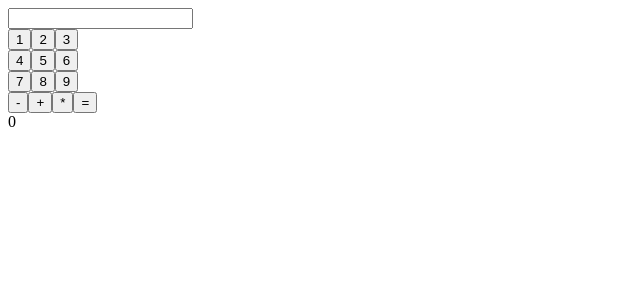
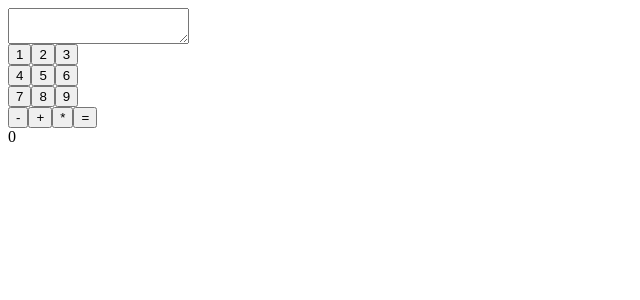
Before and after one commit to henrywicaksono12/latihan-calculator-angular, an Angular app: page /result in a window 1280 px wide. Shown: the top 300 px of the page, without its empty margins (0-640 px from the left). Built offline with nearby package versions, Linux system fonts and the light colour scheme.

Commit message:
COmmit 3

```diff
--- a/src/app/app.component.html
+++ b/src/app/app.component.html
@@ -1,5 +1,5 @@
 <div>
-  <input [(ngModel)] = "inputText" type = "text">
+  <textarea>{{bil1}} {{op}} {{bil2}}</textarea>
 </div>
 
 <div>
--- a/src/app/app.component.ts
+++ b/src/app/app.component.ts
@@ -9,19 +9,16 @@ import { Router } from '@angular/router'
 
 export class AppComponent  {
   name = 'Angular';
-  inputText = "";
-  bil1 = 0;
-  bil2 = 0;
+  bil1 = null;
+  bil2 = null;
   op = "";
   res = 0;
+
+  hasOp = false;
 
   constructor(private router : Router) {}
 
   result(){
-    this.bil1 = parseInt(this.inputText[0]);
-    this.op = this.inputText[2];
-    this.bil2 = parseInt(this.inputText[4]);
-
     if(this.op == "+")
     {
       this.res = this.bil1+this.bil2;
@@ -38,6 +35,38 @@ export class AppComponent  {
     this.router.navigate(['/result']);
   }
 
+  type(par)
+  {
+    if(par == "add")
+    {
+      this.op = "+";
+      this.hasOp = true;
+    }
+    else if(par == "mul")
+    {
+      this.op = "*";
+      this.hasOp = true;
+    }
+    else if(par == "sub")
+    {
+      this.op = "-";
+      this.hasOp = true;
+    }
+    else
+    {
+      if(this.hasOp)
+      {
+        if(this.bil2 == null){this.bil2 = par;}
+        else this.bil2 = this.bil2*10 + par;
+      }
+      else
+      {
+        if(this.bil1 == null){this.bil1 = par;}
+        else this.bil1 = this.bil1*10 + par;
+      }
+    }
+  }
+
   getResult()
   {
     return this.res;
```
